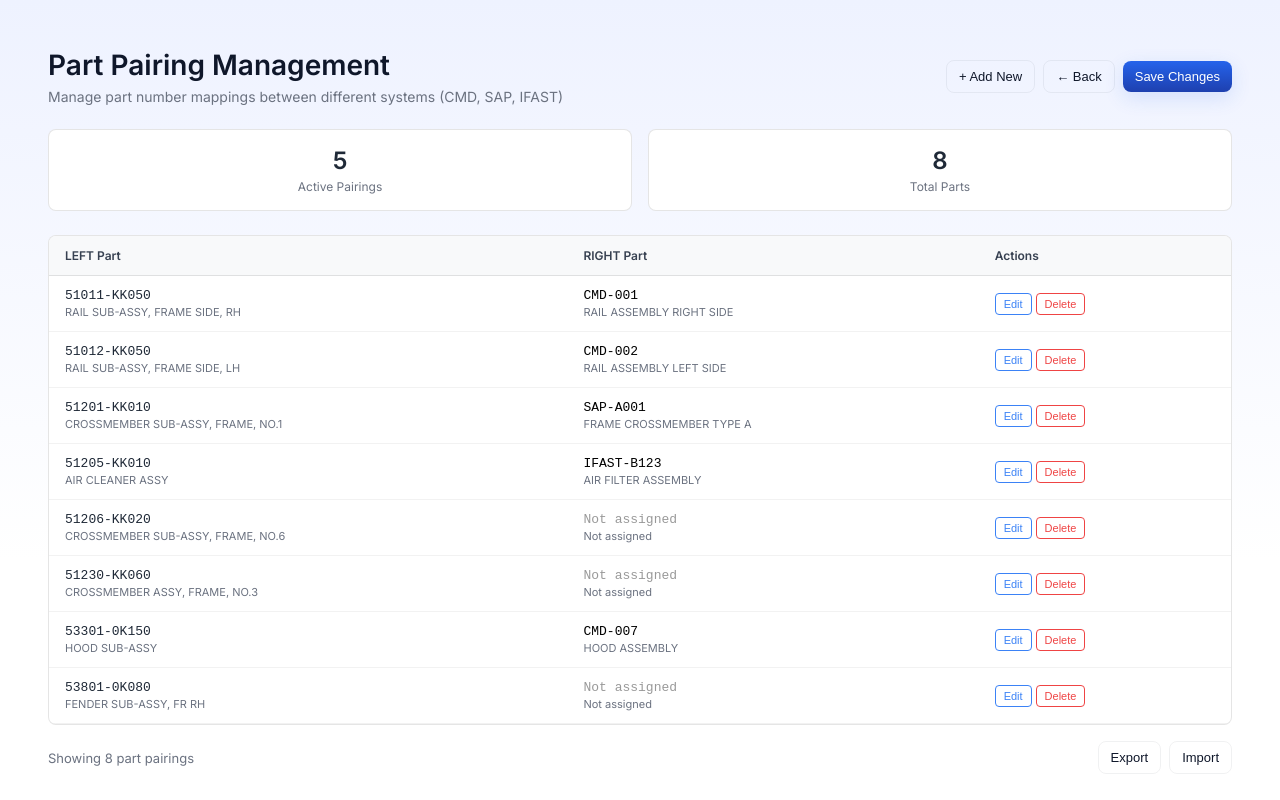
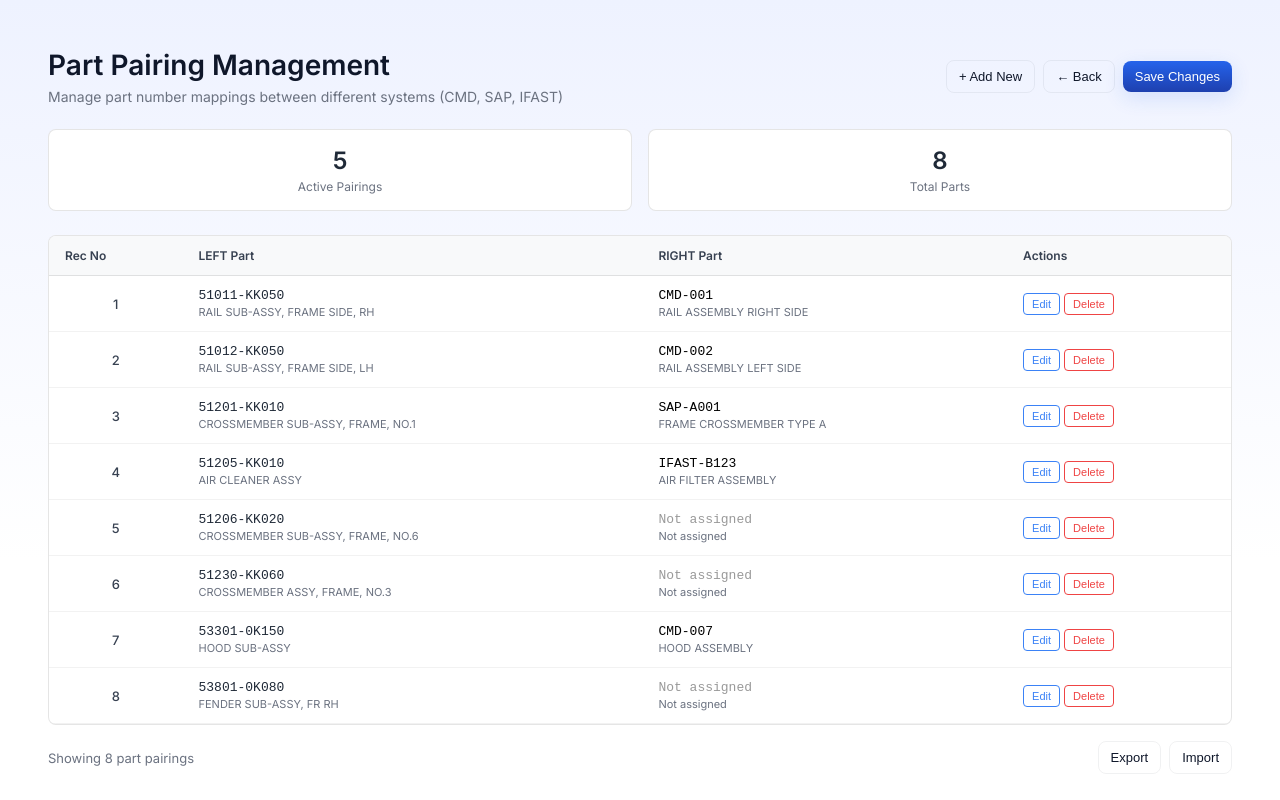
Before and after one commit to ari-fikri/finance-dashboard, a React (Vite) app: page /part-pairing in a window 1280 px wide. Built offline with nearby package versions, Linux system fonts and the light colour scheme.

Commit message:
Add Rec No column

```diff
--- a/src/PartPairingPage.jsx
+++ b/src/PartPairingPage.jsx
@@ -193,14 +193,25 @@ export default function PartPairingPage() {
           <table style={{ width: "100%", borderCollapse: "collapse" }}>
             <thead>
               <tr style={{ backgroundColor: "#f8f9fa" }}>
+                <th style={headerStyle}>Rec No</th>
                 <th style={headerStyle}>LEFT Part</th>
                 <th style={headerStyle}>RIGHT Part</th>
                 <th style={headerStyle}>Actions</th>
               </tr>
             </thead>
             <tbody>
-              {pairings.map((pair) => (
+              {pairings.map((pair, index) => (
                 <tr key={pair.id} style={{ borderBottom: "1px solid rgba(0,0,0,0.05)" }}>
+                  <td style={cellStyle}>
+                    <div style={{
+                      fontWeight: 500,
+                      fontSize: 13,
+                      color: "#374151",
+                      textAlign: "center"
+                    }}>
+                      {index + 1}
+                    </div>
+                  </td>
                   <td style={cellStyle}>
                     {editingId === pair.id ? (
                       <div>
```
